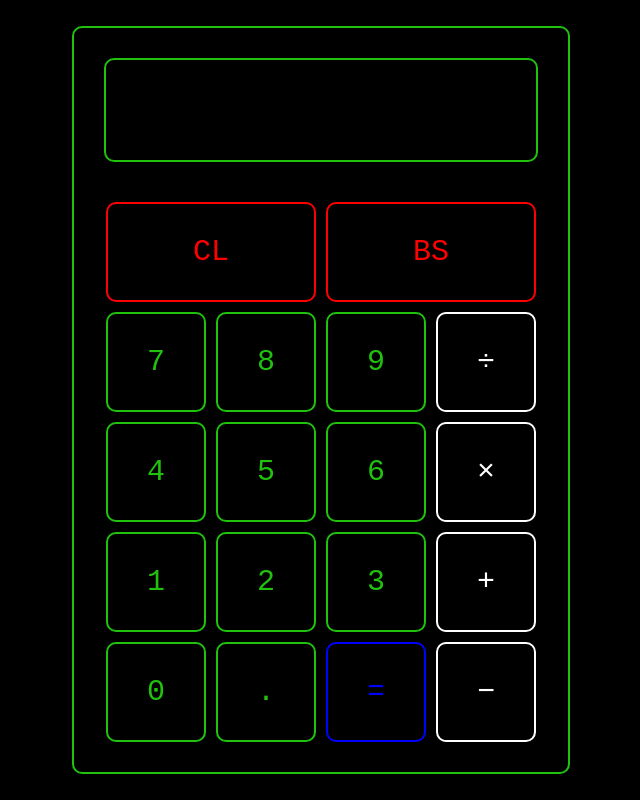
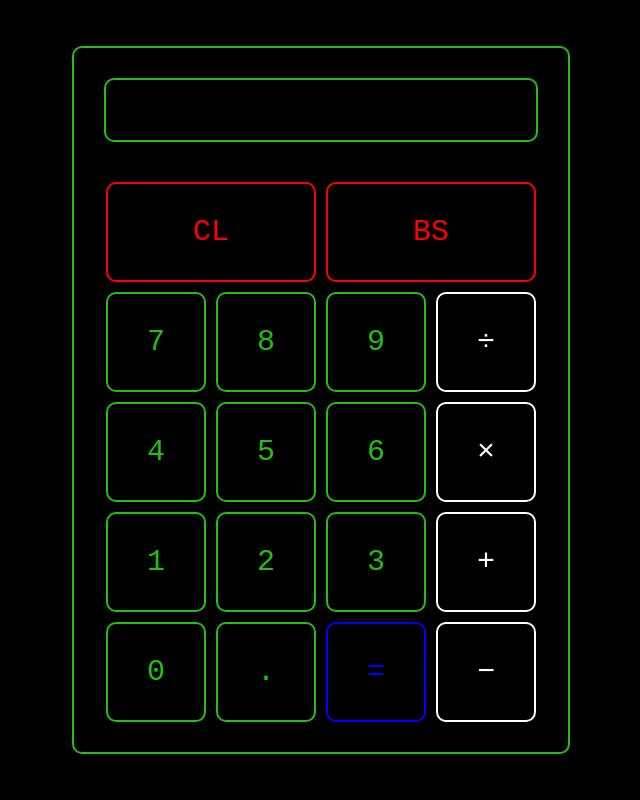
Before and after one commit to itdepends-music/odin-calculator, a plain HTML site: page index.html in a window 1280 px wide. Shown: the whole page, without its empty margins (319-959 px from the left). Drawn offline with Linux system fonts and the light colour scheme.

Commit message:
Reduce font size and width of display

```diff
--- a/styles.css
+++ b/styles.css
@@ -99,13 +99,13 @@ button.delete:active {
     border: 2px solid #20c20e;
     border-radius: 10px;
     width: 410px;
-    height: 100px;
+    height: 60px;
     margin-bottom: 40px;
     color: #20c20e;
     display: flex;
     justify-content: right;
     align-items: center;
     font-family: 'Courier New', Courier, monospace;
-    font-size: 40px;
+    font-size: 30px;
     padding-right: 20px;
 }
```
